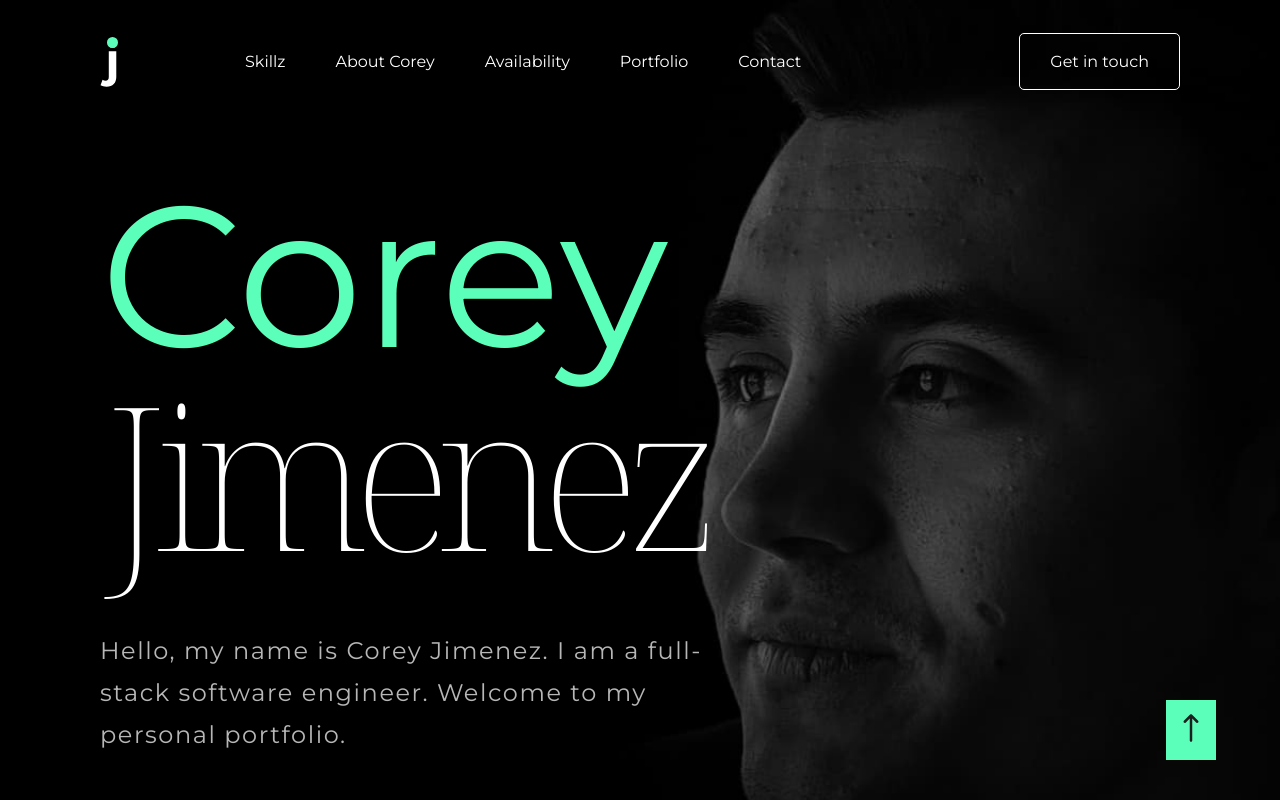
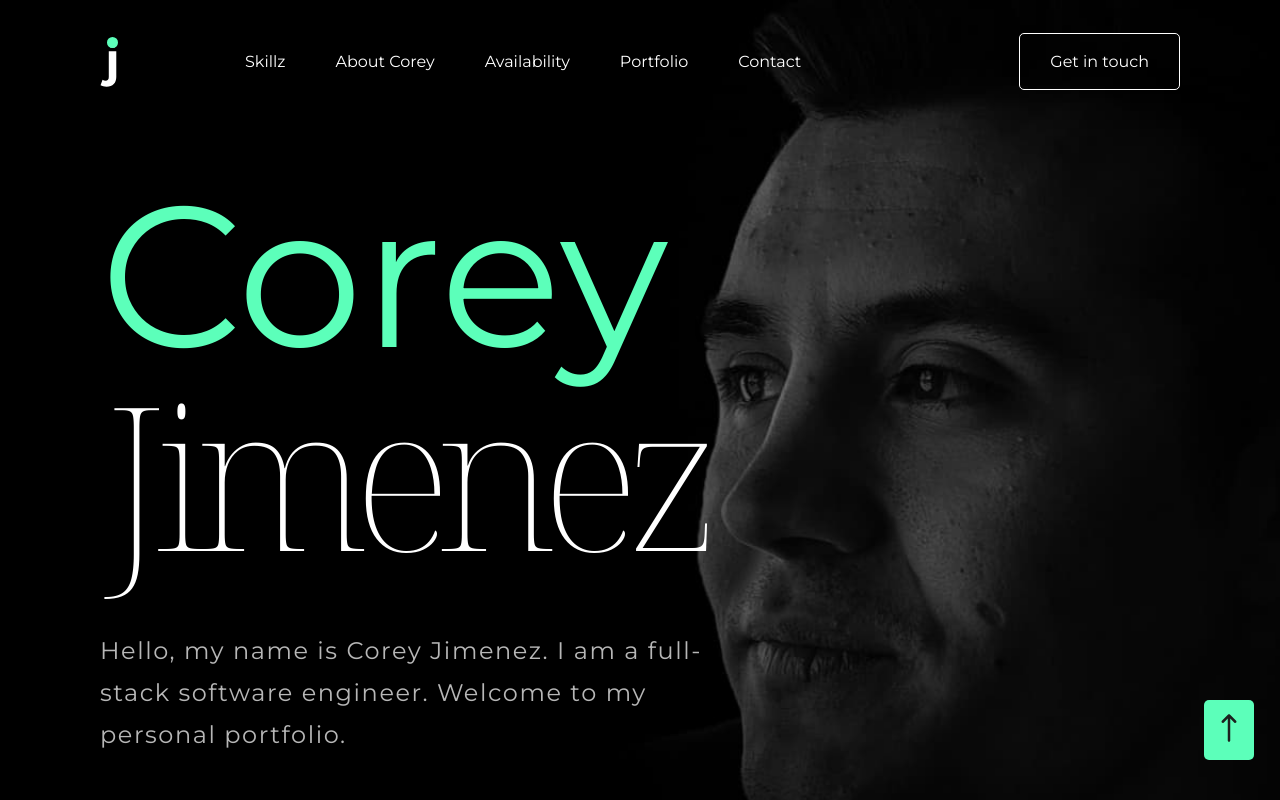
Before and after one commit to jimenez2society/jCorey-Portfolio, a React (Create React App) app: page / in a window 1280 px wide. Shown: the top 800 px of the page. Built offline with nearby package versions, Linux system fonts and the light colour scheme.

Commit message:
adjusted the positioning of the ToTheTopButton component to fit better on desktop version

```diff
--- a/src/components/TotheTopButton/ToTheTopButton.css
+++ b/src/components/TotheTopButton/ToTheTopButton.css
@@ -2,13 +2,15 @@
   background-color: var(--primary-color);
   position: fixed;
   bottom: 5%;
-  right: 5%;
+  right: 2%;
   width: 50px;
   height: 60px;
   display: flex;
   align-items: center;
   justify-content: center;
   cursor: pointer;
+  z-index: 2000;
+  border-radius: 5px;
 }
 .arrow svg {
   width: 30px;
```
